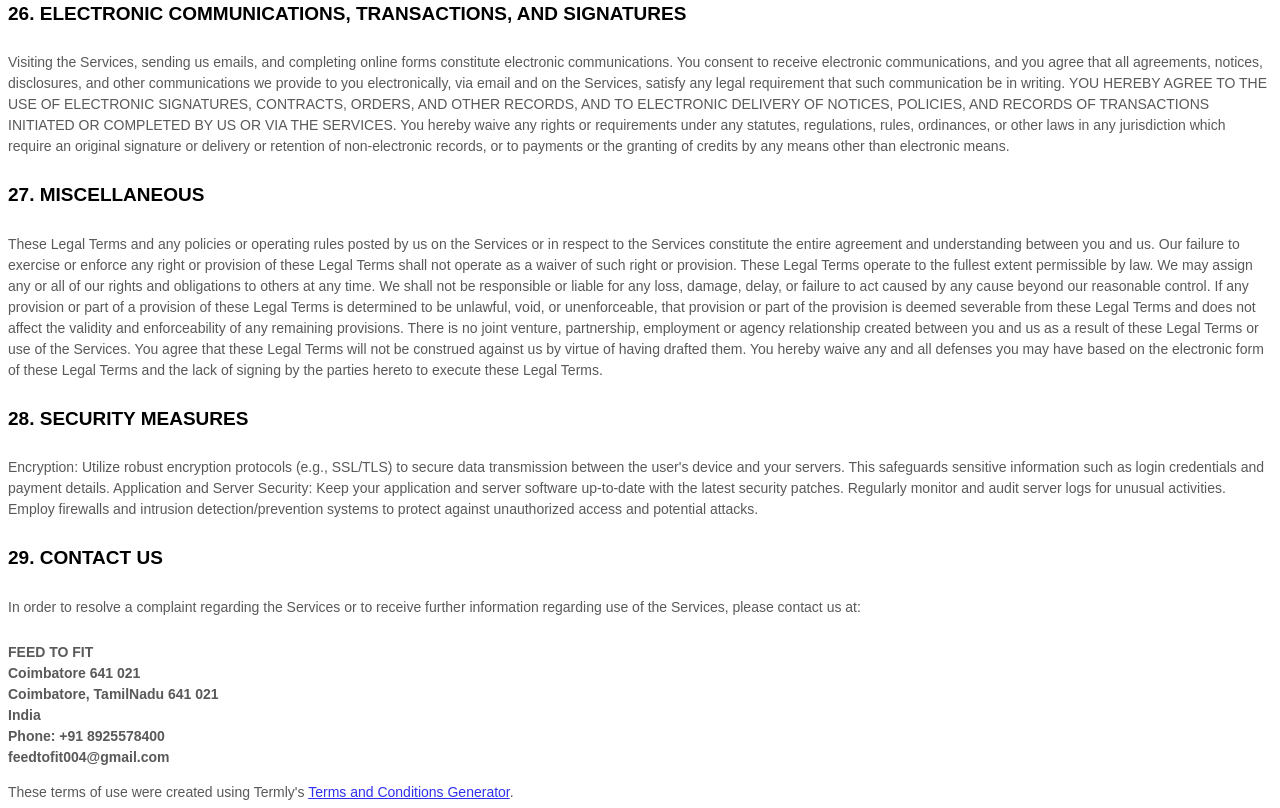
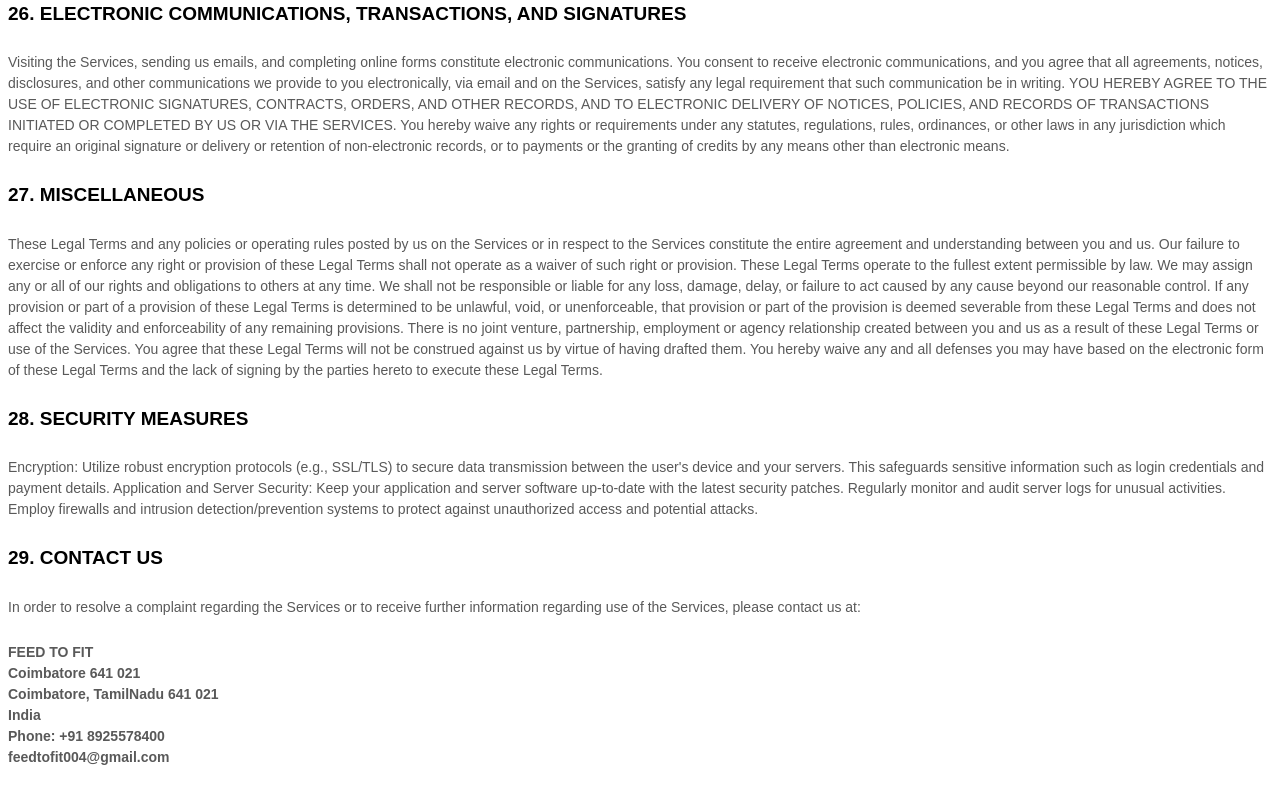
Before and after one commit to Harisk78/FeedToFit, a plain HTML site: page Terms And Conditions.html in a window 1280 px wide. Shown: the part 9356-10164 px from the top of the page. After the commit the page ends 10132 px from the top, so only its background shows below. Drawn offline with Linux system fonts and the light colour scheme.

Commit message:
Update Terms And Conditions.html

```diff
--- a/Terms And Conditions.html
+++ b/Terms And Conditions.html
@@ -146,8 +146,6 @@
             }
           </style>
             </div>
-            <div style="color: #595959;font-size: 14px;font-family: Arial;padding-top:16px;">
-            These terms of use were created using Termly's <a style="color: rgb(48, 48, 241) !important;" href="https://termly.io/products/terms-and-conditions-generator/">Terms and Conditions Generator</a>.
-            </div>
+
 </body>
 </html>
```
